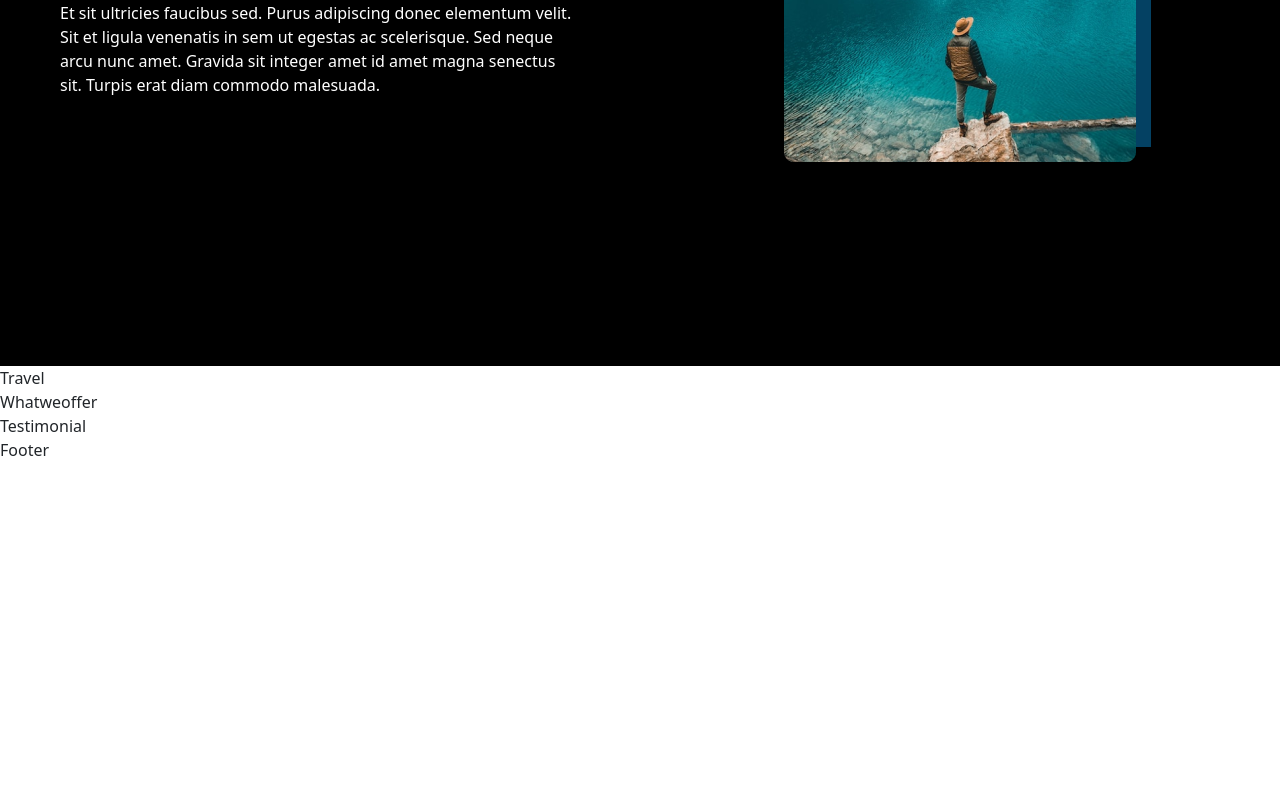
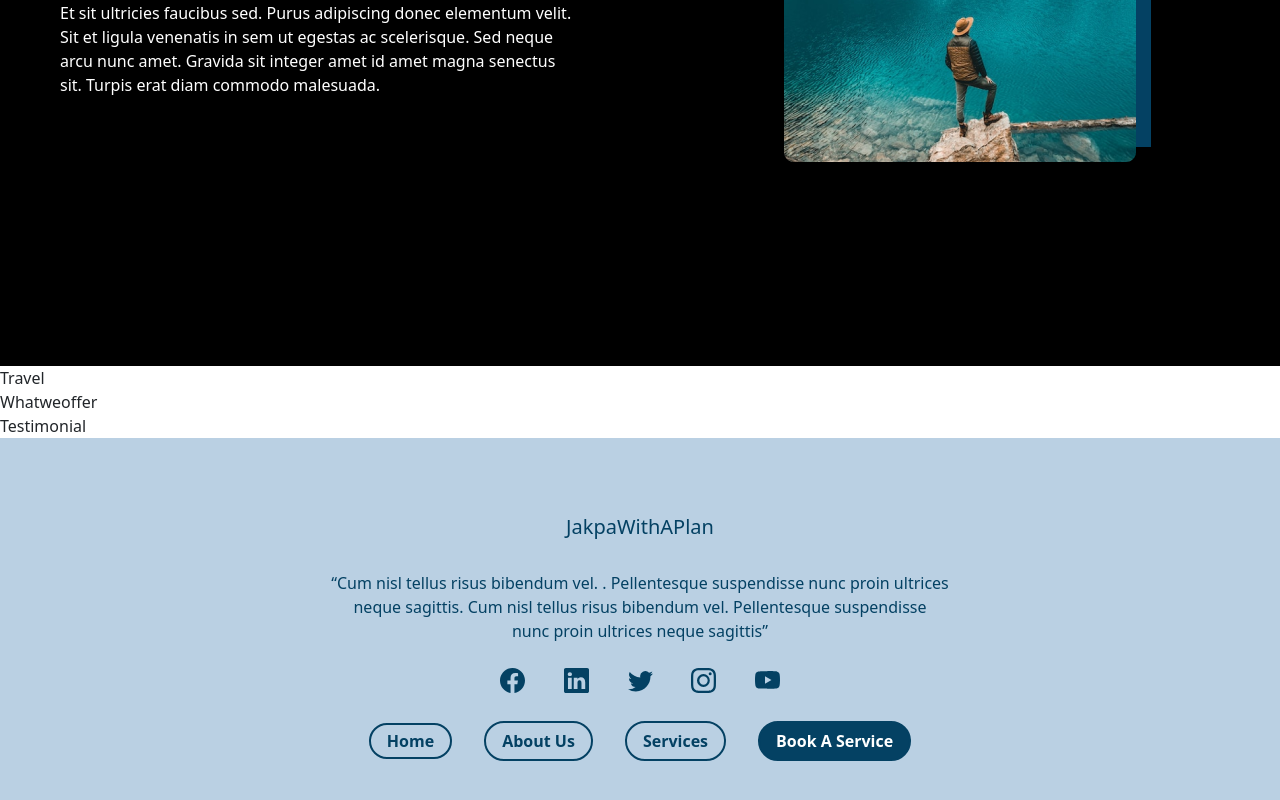
Before and after one commit to doyenify/JakpaWithAPlan, a React (Create React App) app: page / in a window 1280 px wide. Shown: the part 1294-2094 px from the top of the page. Before the commit the page ends 1756 px from the top, so only its background shows below. Built offline with nearby package versions, Linux system fonts and the light colour scheme.

Commit message:
Footer Update
Footer development

```diff
--- a/src/components/footer/Footer.tsx
+++ b/src/components/footer/Footer.tsx
@@ -1,8 +1,72 @@
-import React from 'react'
+import Button from 'react-bootstrap/Button';
+import {Facebook, Instagram, Linkedin, Twitter,Youtube, Whatsapp, Telegram, Envelope, Telephone} from 'react-bootstrap-icons';
 
 const Footer = () => {
   return (
-    <div>Footer</div>
+    <div className='text-center d-flex flex-column align-items-center justify-content-center' style={{backgroundColor: "#BAD0E3", height: "400px"}}>
+        <div className='' style={{color: "#044163"}}>
+            <h5 >JakpaWithAPlan</h5>
+            <br />
+        </div>
+        <div style={{color: "#044163"}}>
+            <p>“Cum nisl tellus risus bibendum vel. . Pellentesque suspendisse nunc proin ultrices <br />
+                neque sagittis. Cum nisl tellus risus bibendum vel.  Pellentesque suspendisse <br />
+                 nunc proin ultrices neque sagittis”</p>
+        </div>
+        <div>
+        <a href="#" className="mx-3" style={{color: "#044163", fontSize: "25px", textDecoration: "none"}} ><Facebook className="footer-link" /> </a>
+        <a href="#" className="mx-3" style={{color: "#044163", fontSize: "25px", textDecoration: "none"}}  ><Linkedin className="footer-link" /> </a>
+        <a href="#" className="mx-3" style={{color: "#044163", fontSize: "25px", textDecoration: "none"}}  ><Twitter className="footer-link" /> </a>
+        <a href="#" className="mx-3" style={{color: "#044163", fontSize: "25px", textDecoration: "none"}}  ><Instagram className="footer-link" /> </a>
+        <a href="#" className="mx-3" style={{color: "#044163", fontSize: "25px", textDecoration: "none"}}  ><Youtube className="footer-link" /> </a>
+        </div>
+        <br />
+        <div className=''>
+            <Button className='mx-3 px-3 py-1'
+              style=
+              {{backgroundColor: "transparent",
+              color: "#044163",
+              borderRadius: "50px",
+              border: " 2px solid #044163",
+              fontWeight: "600",}}
+              >
+                Home
+            </Button>
+
+            <Button className='mx-3 px-3'
+              style=
+              {{backgroundColor: "transparent",
+              color: "#044163",
+              borderRadius: "50px",
+              border: " 2px solid #044163",
+              fontWeight: "600",}}
+              >
+                About Us
+            </Button>
+
+            <Button className='mx-3 px-3'
+              style=
+              {{backgroundColor: "transparent",
+              color: "#044163",
+              borderRadius: "100px",
+              border: " 2px solid #044163",
+              fontWeight: "600",}}
+              >
+                Services
+            </Button>
+            <Button className='mx-3 px-3'
+              style=
+              {{backgroundColor: "#044163",
+              color: "#ffffff",
+              borderRadius: "100px",
+              border: " 2px solid #044163",
+              fontWeight: "600",}}
+              >
+                Book A Service
+            </Button>
+        </div>
+   </div>
+
   )
 }
 
```
